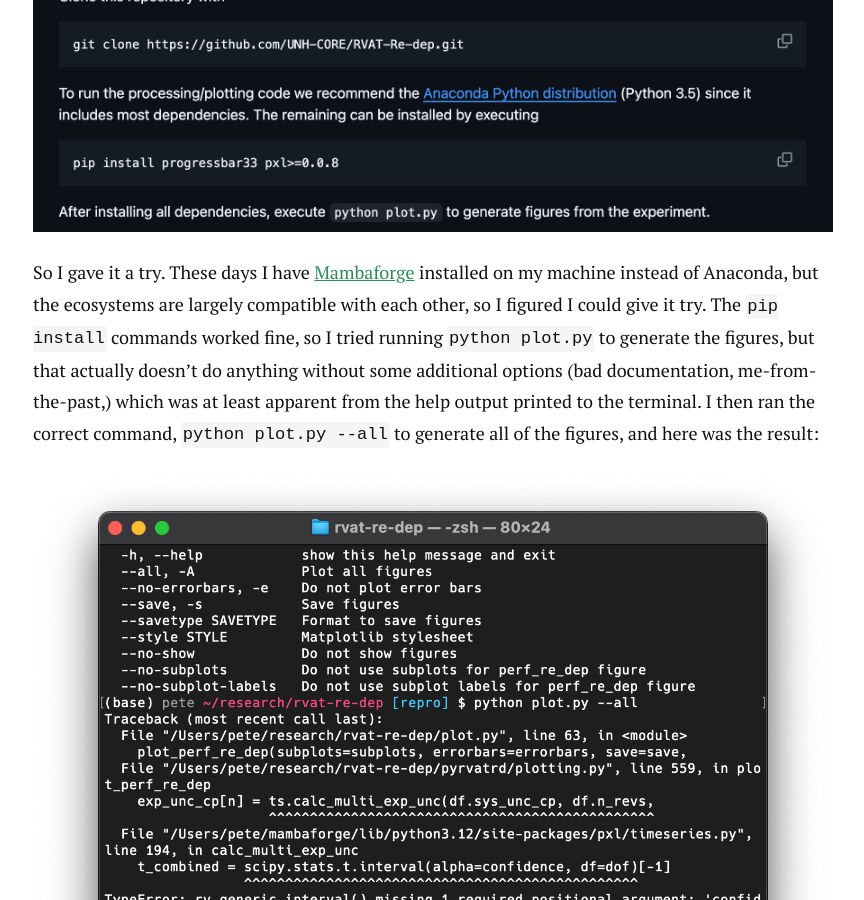
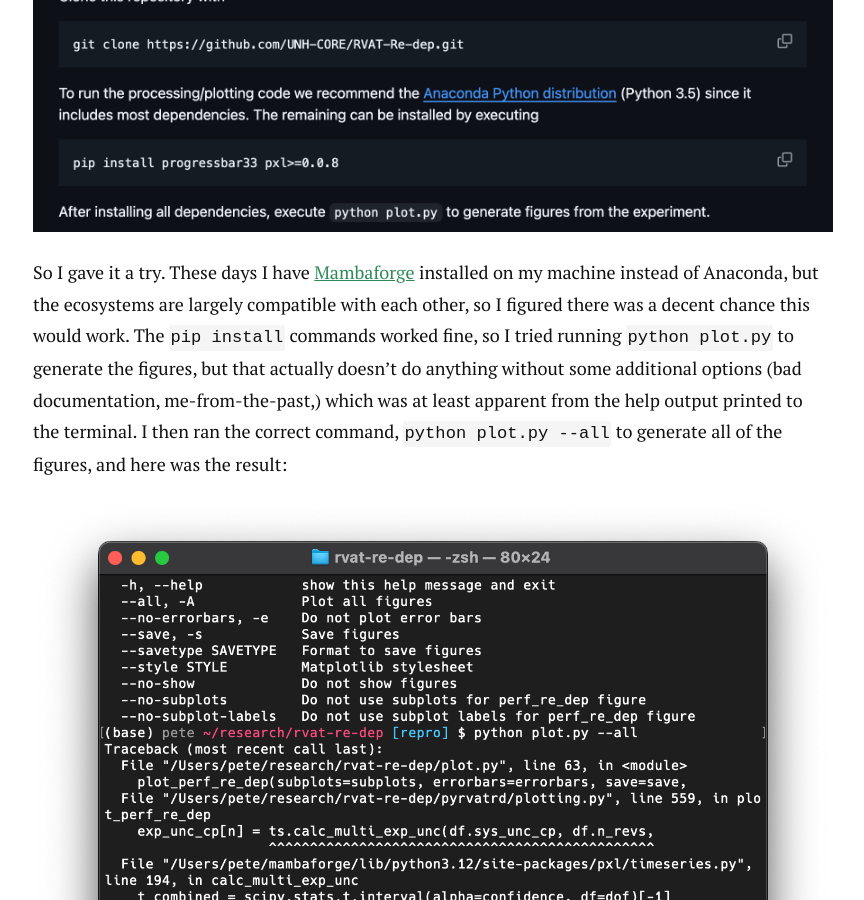
Before and after one commit to petebachant/petebachant.github.io, a Jekyll site: the page built from _posts/2024-12-03-failed-to-repro.markdown, in a window 1280 px wide and 900 px high, scrolled down 985 px. Shown: the whole window, without its empty margins (207-1071 px from the left). Built offline with Jekyll 4.4.1, drawn with Linux system fonts in a browser that asks for light colours; nearby versions of some CDN libraries; comment, search, counter and statistics services are not loaded.

Commit message:
Tweak wording

```diff
--- a/_posts/2024-12-03-failed-to-repro.markdown
+++ b/_posts/2024-12-03-failed-to-repro.markdown
@@ -27,7 +27,7 @@ These days I have
 [Mambaforge](https://conda-forge.org/download/)
 installed on my machine instead of Anaconda,
 but the ecosystems are largely compatible with each other,
-so I figured I could give it try.
+so I figured there was a decent chance this would work.
 The `pip install` commands worked fine,
 so I tried running `python plot.py` to generate the figures,
 but that actually
```
